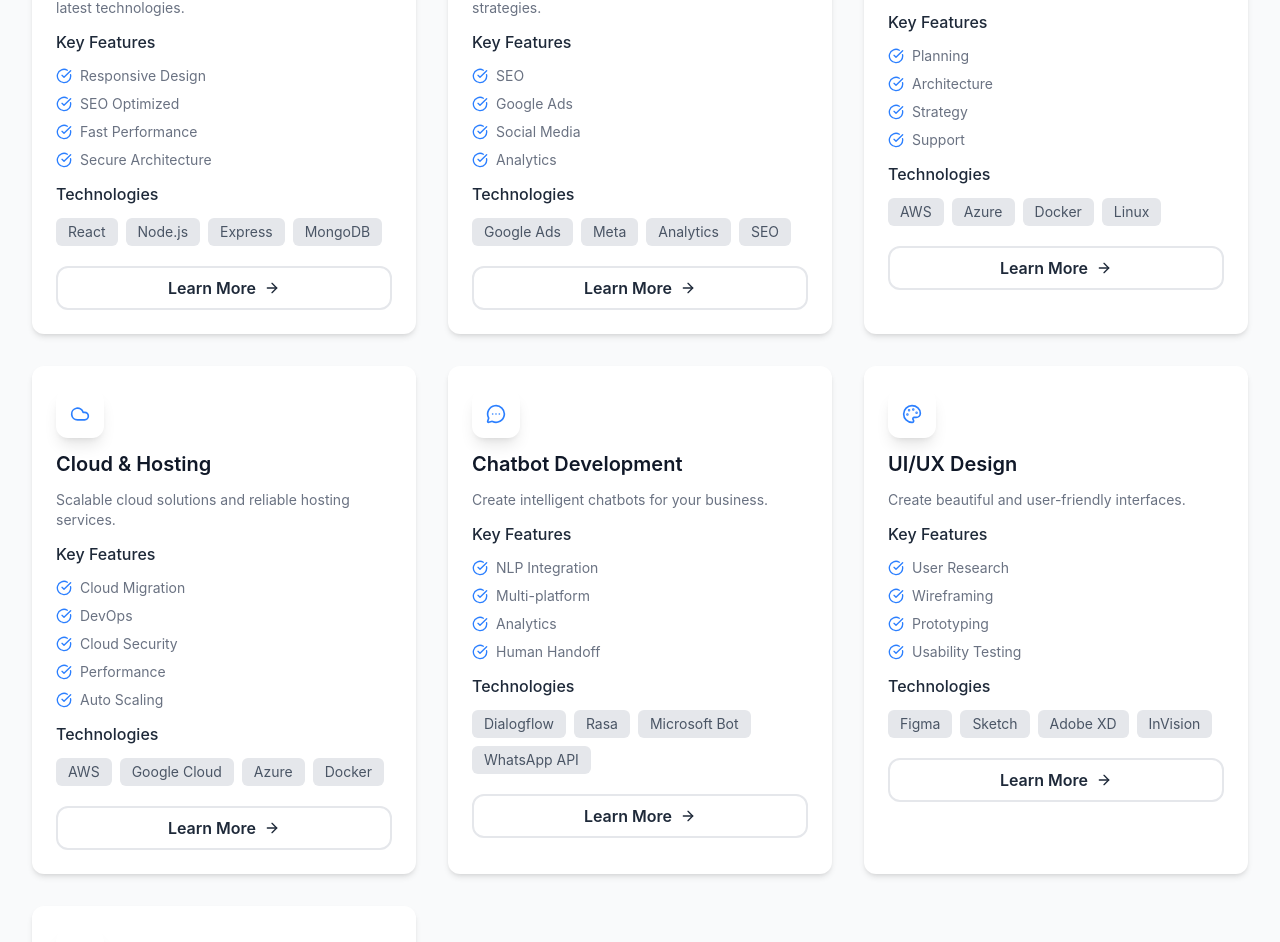
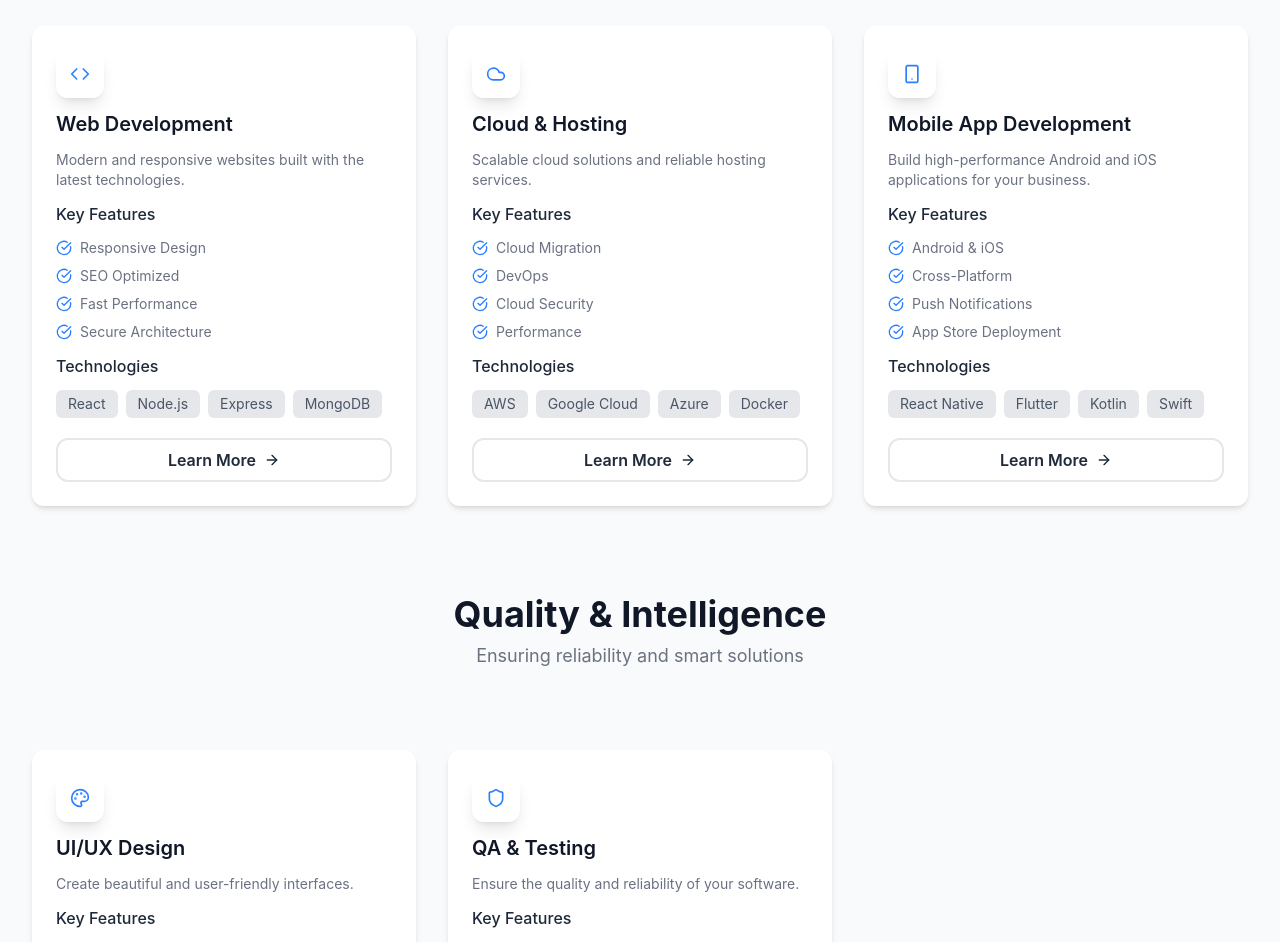
Before and after one commit to Ajay7548/Junky-Tech-Portal, a React (Vite) app: page /services in a window 1280 px wide. Shown: the part 648-1590 px from the top of the page. Built offline with nearby package versions, Linux system fonts and the light colour scheme.

Commit message:
service page developement done

```diff
--- a/package.json
+++ b/package.json
@@ -15,6 +15,7 @@
     "react": "^19.2.7",
     "react-dom": "^19.2.7",
     "react-feather": "^2.0.10",
+    "react-icons": "^5.7.0",
     "react-router-dom": "^7.18.1",
     "tailwindcss": "^4.3.2"
   },
--- a/src/components/Courses.jsx
+++ b/src/components/Courses.jsx
@@ -8,113 +8,116 @@ import {
   MessageCircleMoreIcon,
   Palette,
   Shield,
+  Smartphone,
+  Wrench,
 } from "lucide-react";
 
 const services = [
+  // Development
   {
     icon: <CodeIcon className="w-5 h-5 text-blue-500" />,
     course: "Web Development",
+    category: "development",
     description: "Modern and responsive websites built with the latest technologies.",
-    features: [
-      "Responsive Design",
-      "SEO Optimized",
-      "Fast Performance",
-      "Secure Architecture",
-    ],
+    features: ["Responsive Design", "SEO Optimized", "Fast Performance", "Secure Architecture"],
     technologies: ["React", "Node.js", "Express", "MongoDB"],
   },
   {
+    icon: <Cloud className="w-5 h-5 text-blue-500" />,
+    course: "Cloud & Hosting",
+    category: "development",
+    description: "Scalable cloud solutions and reliable hosting services.",
+    features: ["Cloud Migration", "DevOps", "Cloud Security", "Performance"],
+    technologies: ["AWS", "Google Cloud", "Azure", "Docker"],
+  },
+
+  // Business
+  {
     icon: <ChartArea className="w-5 h-5 text-green-500" />,
     course: "Digital Marketing",
+    category: "business",
     description: "Grow your business with data-driven marketing strategies.",
-    features: [
-      "SEO",
-      "Google Ads",
-      "Social Media",
-      "Analytics",
-    ],
+    features: ["SEO", "Google Ads", "Social Media", "Analytics"],
     technologies: ["Google Ads", "Meta", "Analytics", "SEO"],
   },
   {
     icon: <BookHeadphonesIcon className="w-5 h-5 text-blue-500" />,
     course: "IT Consulting",
+    category: "business",
     description: "Expert guidance for your digital transformation.",
-    features: [
-      "Planning",
-      "Architecture",
-      "Strategy",
-      "Support",
-    ],
+    features: ["Planning", "Architecture", "Strategy", "Support"],
     technologies: ["AWS", "Azure", "Docker", "Linux"],
   },
-  {
-    icon: <Cloud className="w-5 h-5 text-blue-500" />,
-    course: "Cloud & Hosting",
-    description: "Scalable cloud solutions and reliable hosting services.",
-    features: [
-      " Cloud Migration",
-      "DevOps",
-      "Cloud Security",
-      "Performance",
-      "Auto Scaling",
-    ],
-    technologies: ["AWS", "Google Cloud", "Azure", "Docker"],
-  },
+
+  // AI & Automation
   {
     icon: <MessageCircleMoreIcon className="w-5 h-5 text-blue-500" />,
     course: "Chatbot Development",
+    category: "business",
     description: "Create intelligent chatbots for your business.",
-    features: [
-      "NLP Integration",
-      "Multi-platform",
-      "Analytics",
-      "Human Handoff"
-
-    ],
+    features: ["NLP Integration", "Multi-platform", "Analytics", "Human Handoff"],
     technologies: ["Dialogflow", "Rasa", "Microsoft Bot", "WhatsApp API"],
   },
+
+  // Design & Quality
   {
     icon: <Palette className="w-5 h-5 text-blue-500" />,
     course: "UI/UX Design",
+    category: "quality",
     description: "Create beautiful and user-friendly interfaces.",
-    features: [
-      "User Research",
-      "Wireframing",
-      "Prototyping",
-      "Usability Testing",
-    ],
+    features: ["User Research", "Wireframing", "Prototyping", "Usability Testing"],
     technologies: ["Figma", "Sketch", "Adobe XD", "InVision"],
   },
-
-
   {
     icon: <Shield className="w-5 h-5 text-blue-500" />,
     course: "QA & Testing",
+    category: "quality",
     description: "Ensure the quality and reliability of your software.",
-    features: [
-      "Test Planning",
-      "Test Execution",
-      "Bug Tracking",
-      "Reporting",
-    ],
+    features: ["Test Planning", "Test Execution", "Bug Tracking", "Reporting"],
     technologies: ["Selenium", "Jest", "Cypress", "Postman", "Linux"],
   },
-
+  {
+    icon: <Smartphone className="w-5 h-5 text-blue-500" />,
+    course: "Mobile App Development",
+    category: "development",
+    description: "Build high-performance Android and iOS applications for your business.",
+    features: [
+      "Android & iOS",
+      "Cross-Platform",
+      "Push Notifications",
+      "App Store Deployment",
+    ],
+    technologies: ["React Native", "Flutter", "Kotlin", "Swift"],
+  }, {
+    icon: <Wrench className="w-5 h-5 text-blue-500" />,
+    course: "IT Support",
+    category: "business",
+    description: "Reliable technical support and infrastructure management to keep your business running smoothly.",
+    features: [
+      "Remote Support",
+      "Network Troubleshooting",
+      "System Maintenance",
+      "Help Desk",
+    ],
+    technologies: ["Windows", "Linux", "Active Directory", "Microsoft 365"],
+  },
 ];
 
 import React from "react";
 import ServiceComponent from "./ServiceComponent";
 
-const Courses = () => {
+const Courses = ({ category }) => {
   return (
-    <div className="mt-16 grid gap-8 sm:grid-cols-2 lg:grid-cols-3">
-      {services.map((service, index) => (
-        <ServiceComponent
-          key={index}
-          {...service}
-        />
-      ))}
-    </div>
+    <>
+
+      <div className="mt-16 grid gap-8 sm:grid-cols-2 lg:grid-cols-3">
+        {services
+          .filter((service) => service.category === category)
+          .map((service, index) => (
+            <ServiceComponent key={index} {...service} />
+          ))}
+      </div>
+    </>
   );
 };
 
--- a/src/components/Footer.jsx
+++ b/src/components/Footer.jsx
@@ -6,6 +6,13 @@ import FooterContent from './FooterContent'
 
 
 const Footer = () => {
+
+   const scrollTop = () =>{
+    console.log('clicked');
+
+    window.scrollTo({top:0,behavior:'smooth'})
+  }
+
   return (
     <div className='bg-gray-100 min-h-screen '>
         <div className='flex flex-col pt-20 gap-4'>
@@ -78,7 +85,7 @@ const Footer = () => {
                 <Instagram className='w-4 h-4 text-gray-400 hover:text-blue-500' />
               </div>
             </div>
-            <button className='hover:text-blue-500 w-fit flex items-center gap-2 hover:bg-blue-50 rounded-full px-4 py-2 transition-colors duration-300 cursor-pointer'>
+            <button onClick={scrollTop} className='hover:text-blue-500 w-fit flex items-center gap-2 hover:bg-blue-50 rounded-full px-4 py-2 transition-colors duration-300 cursor-pointer'>
               <MoveUp className='w-6 h-4' />
               <p className='text-md hover:text-blue-400 font-semibold text-gray-400' >Back to Top</p>
             </button>
--- /dev/null
+++ b/src/components/HeadingComponent.jsx
@@ -0,0 +1,12 @@
+import React from 'react'
+
+const HeadingComponent = ({title,desc}) => {
+  return (
+    <div className='flex flex-col p-4 mt-16'>
+        <h1 className='text-4xl font-bold text-gray-900 text-center mb-2'>{title}</h1>
+        <p className='text-gray-500 text-lg text-center '>{desc}</p>
+    </div>
+  )
+}
+
+export default HeadingComponent
--- a/src/components/Layout/Services.jsx
+++ b/src/components/Layout/Services.jsx
@@ -4,8 +4,13 @@ import FirstBtnPage from '../FirstBtnPage'
 import ServiceComponent from '../ServiceComponent'
 import { BookHeadphonesIcon, Brain, ChartArea, ChartCandlestickIcon, Cloud, CodeIcon, MessageCircleMoreIcon, Palette, Phone, Shield } from 'lucide-react'
 import Courses from '../Courses'
+import HeadingComponent from '../HeadingComponent'
+import Metrics from '../Metrics'
 
 const Services = () => {
+
+  // const devleopment = Courses.filter((service)=>(service.section ==='development'))
+
   return (
     <div className='flex bg-gray-50 flex-col min-h-screen  justify-baseline items-center  py-16  gap-2  px:2 lg:px-4 '>
       <div className='flex flex-col gap-4 justify-center items-center max-w-4xl px-2 mb-8 lg:px-4'>
@@ -17,7 +22,23 @@ const Services = () => {
         <ConsultantBtn />
       </div>
 
-        <Courses/>
+      <div>
+        <HeadingComponent title={"Development Services"} desc={"Full-stack development solutions for modern businesses"} />
+        <Courses category={'development'} />
+      </div>
+      <div className='flex  flex-col justify-center items-center'>
+        <HeadingComponent title={"Quality & Intelligence"} desc={"Ensuring reliability and smart solutions"} />
+        <Courses category={'quality'} />
+      </div>
+      <div className=''>
+        <HeadingComponent title={"Infrastructure & Support"} desc={"Reliable hosting and ongoing maintenance"} />
+        <Courses category={'business'} />
+      </div>
+      <div className='bg-gray-100 w-full'>
+        <HeadingComponent title={"Our Development Process"} desc={"A  proven methodology that ensures project success from concept to deployment"} />
+
+      </div>
+
     </div>
   )
 }
--- a/src/components/Navbar.jsx
+++ b/src/components/Navbar.jsx
@@ -1,12 +1,29 @@
 import { Menu, SunIcon } from 'lucide-react'
-import React from 'react'
+import React, { useEffect, useState } from 'react'
 import { Link, NavLink } from 'react-router-dom'
 
 const Navbar = () => {
+
+  const [scrolled , setScrolled ] = useState(false)
+
+  useEffect(()=>{
+    const handleScroll = ()=>{
+      setScrolled(window.scrollY < 20)
+    }
+
+    window.addEventListener("scroll",handleScroll)
+
+    return ()=> window.removeEventListener('scroll',handleScroll)
+  },[])
+
+
   return (
     <div>
 
-      <nav className="fixed top-0 left-0 right-0 z-50 lg:px-8 lg:py-2 p-2 flex  items-center justify-between bg-white shadow-sm">
+      <nav className=
+      {`fixed top-0 left-0 right-0 z-50 lg:px-8 lg:py-2 p-2 ${scrolled ? "":"shadow-lg  shadow-blue-200"}
+       flex  items-center justify-between bg-white`}
+      >
         <Link to='/' className='text-xl lg:text-2xl text-blue-500 font-bold '>
           Junky Tech
         </Link>
--- a/src/index.css
+++ b/src/index.css
@@ -4,3 +4,7 @@
 :root {
   color-scheme: light;
 }
+
+html {
+  scroll-behavior: smooth;
+}
```
Also changed, not shown: src/Home.jsx (+107 -4 lines), 1 other file (tests, documents, lock files or other folders).
